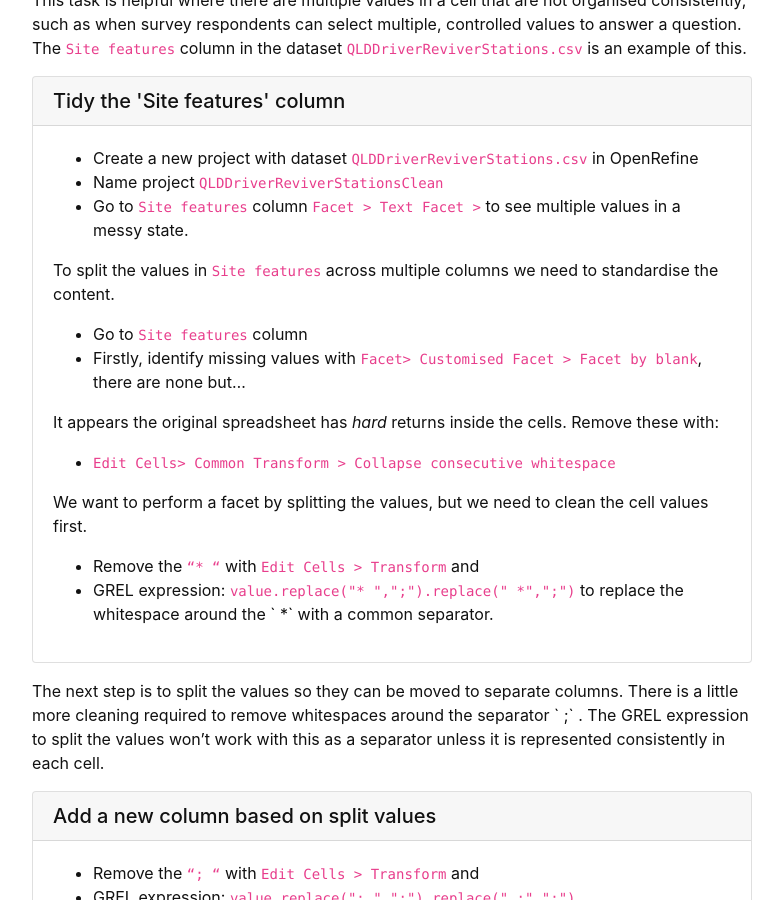
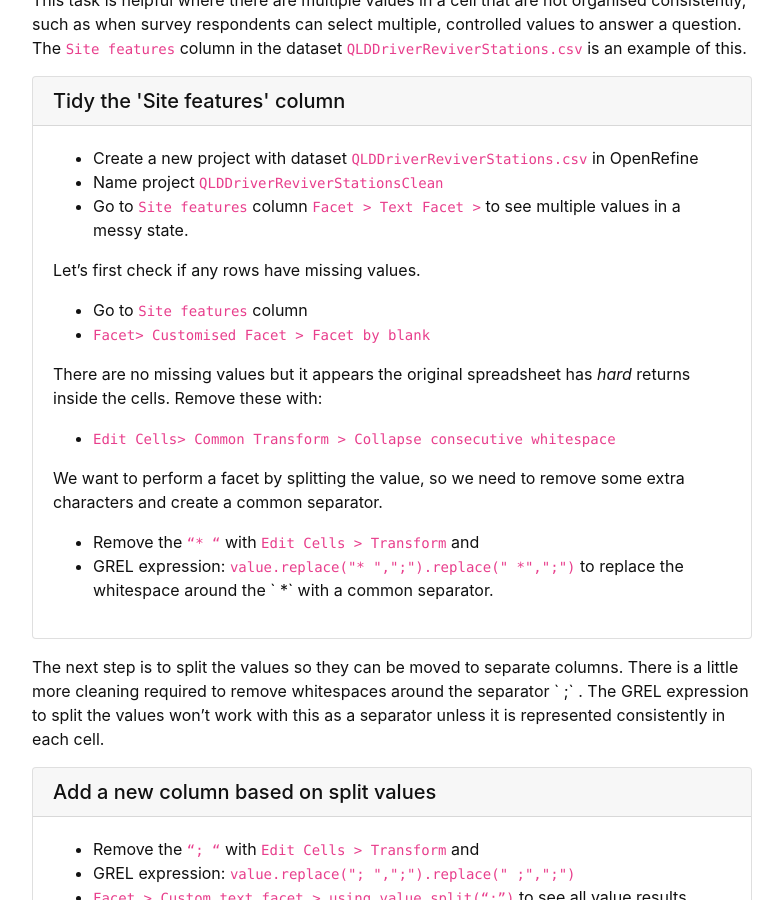
Before and after one commit to GULibrarySandbox/advanced-data-wrangle-old, a Jekyll site: the page built from content/5-lesson.md, in a window 1280 px wide and 900 px high, scrolled down 443 px. Shown: the whole window, without its empty margins (248-1031 px from the left). Built offline with Jekyll 4.4.1, drawn with Linux system fonts in a browser that asks for light colours.

Commit message:
Update 5-lesson.md

```diff
--- a/content/5-lesson.md
+++ b/content/5-lesson.md
@@ -23,15 +23,15 @@ This task is helpful where there are multiple values in a cell that are not orga
 - Name project  `QLDDriverReviverStationsClean`
 - Go to  `Site features`  column `Facet > Text Facet >` to see multiple values in a messy state.
 
-To split the values in  `Site features`  across multiple columns we need to standardise the content.
+Let's first check if any rows have missing values.
 - Go to  `Site features`  column
-- Firstly, identify missing values with  `Facet> Customised Facet > Facet by blank`, there are none but...
+- `Facet> Customised Facet > Facet by blank`
 
-It appears the original spreadsheet has *hard* returns inside the cells. Remove these with:
+There are no missing values but it appears the original spreadsheet has *hard* returns inside the cells. Remove these with:
 
 - `Edit Cells> Common Transform  > Collapse consecutive whitespace`
 
-We want to perform a facet by splitting the values, but we need to clean the cell values first.
+We want to perform a facet by splitting the value, so we need to remove some extra characters and create a common separator.
 
 - Remove the  `“* “`  with  `Edit Cells > Transform`  and
 - GREL expression:  `value.replace("* ",";").replace(" *",";")`  to replace the whitespace around the  ` *`  with a common separator.{% endcapture %} {% include card.md header="Tidy the 'Site features' column" text=text %}
```
